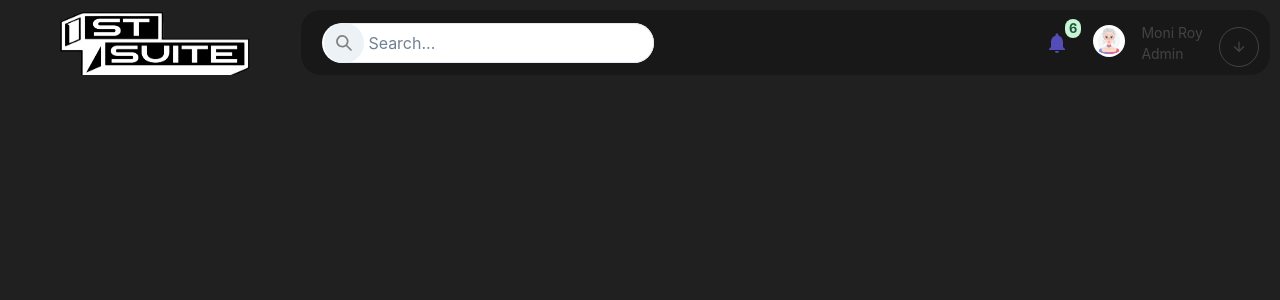
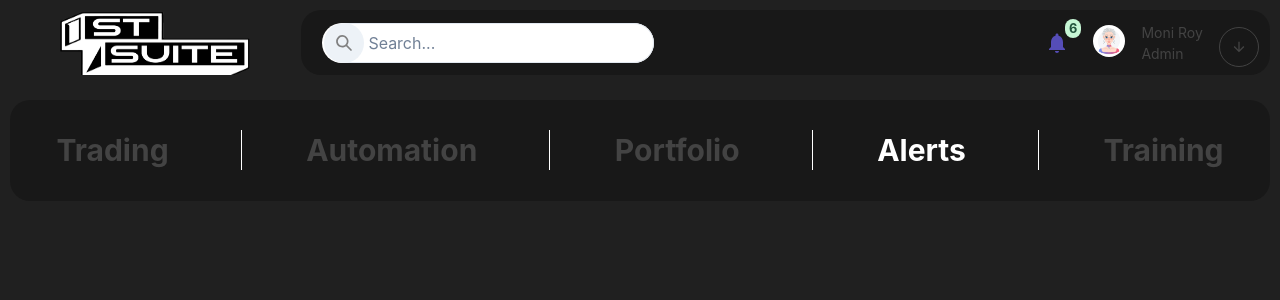
Before and after one commit to MahmoudAliKhider/Dashboard-Alerts, a React (Create React App) app: page / in a window 1280 px wide. Shown: the top 300 px of the page. Built offline with nearby package versions, Linux system fonts and the light colour scheme.

Commit message:
create a header component

```diff
--- a/src/App.js
+++ b/src/App.js
@@ -1,12 +1,13 @@
 import React from 'react';
-import { ChakraProvider,CSSReset, extendTheme } from '@chakra-ui/react';
+import { ChakraProvider, CSSReset, extendTheme } from '@chakra-ui/react';
 import Navbar from './components/Navbar';
+import Header from './components/Header';
 const theme = extendTheme({
   styles: {
     global: {
       body: {
         bg: '#202020',
-        padding:"10px"
+        padding: "10px"
       },
     },
 
@@ -18,7 +19,7 @@ function App() {
     <ChakraProvider theme={theme}>
       <CSSReset />
       <Navbar />
-      {/* Your other components/content go here */}
+      <Header />
     </ChakraProvider>
   );
 }
--- a/src/components/Header.js
+++ b/src/components/Header.js
@@ -1,9 +1,80 @@
-import React from 'react'
+import React from 'react';
+import { Flex, Button } from '@chakra-ui/react';
 
 const Header = () => {
+  const buttonStyle = {
+    borderRight: '1px solid white',
+    paddingRight: '6%',
+    borderRadius: '0px',
+  };
+
   return (
-    <div>Header</div>
-  )
-}
+    <Flex
+      as="header"
+      align="center"
+      justify="space-between"
+      padding={{ base: '1rem', md: '1.9rem' }}
+      borderRadius="20px"
+      marginTop="25px"
+      bg="#181818"
+      flexWrap="wrap"
+    >
+      <Button
+        variant="ghost"
+        color="#434343"
+        fontSize={{ base: '20px', md: '30px' }}
+        fontWeight="bold"
+        _hover={{ color: 'white' }}
+        _active={{ color: 'white', borderColor: 'white' }}
+        style={buttonStyle}
+      >
+        Trading
+      </Button>
+      <Button
+        variant="ghost"
+        color="#434343"
+        fontSize={{ base: '20px', md: '30px' }}
+        fontWeight="bold"
+        _hover={{ color: 'white' }}
+        _active={{ color: 'white', borderColor: 'white' }}
+        style={buttonStyle}
+      >
+        Automation
+      </Button>
+      <Button
+        variant="ghost"
+        color="#434343"
+        fontSize={{ base: '20px', md: '30px' }}
+        fontWeight="bold"
+        _hover={{ color: 'white' }}
+        _active={{ color: 'white', borderColor: 'white' }}
+        style={buttonStyle}
+      >
+        Portfolio
+      </Button>
+      <Button
+        variant="ghost"
+        color="white"
+        fontSize={{ base: '20px', md: '30px' }}
+        fontWeight="bold"
+        _hover={{ color: 'white' }}
+        _active={{ color: 'white', borderColor: 'white' }}
+        style={buttonStyle}
+      >
+        Alerts
+      </Button>
+      <Button
+        variant="ghost"
+        color="#434343"
+        fontSize={{ base: '20px', md: '30px' }}
+        fontWeight="bold"
+        _hover={{ color: 'white' }}
+        _active={{ color: 'white', borderColor: 'white' }}
+      >
+        Training
+      </Button>
+    </Flex>
+  );
+};
 
-export default Header
+export default Header;
```
